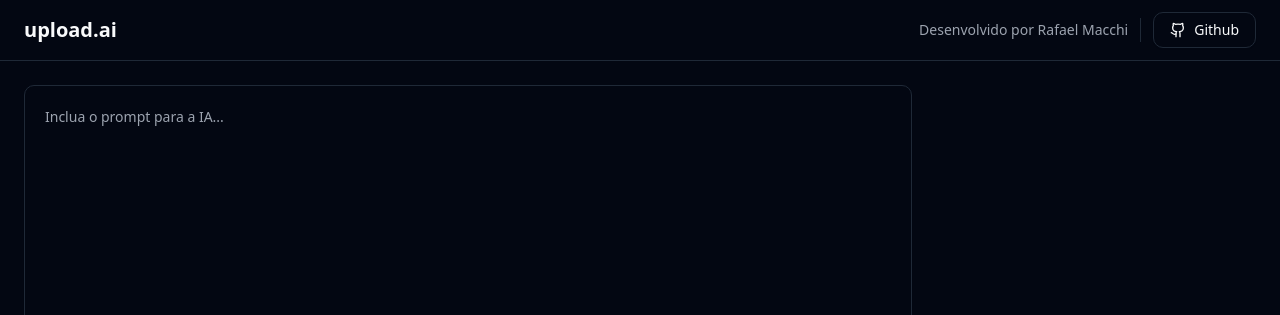
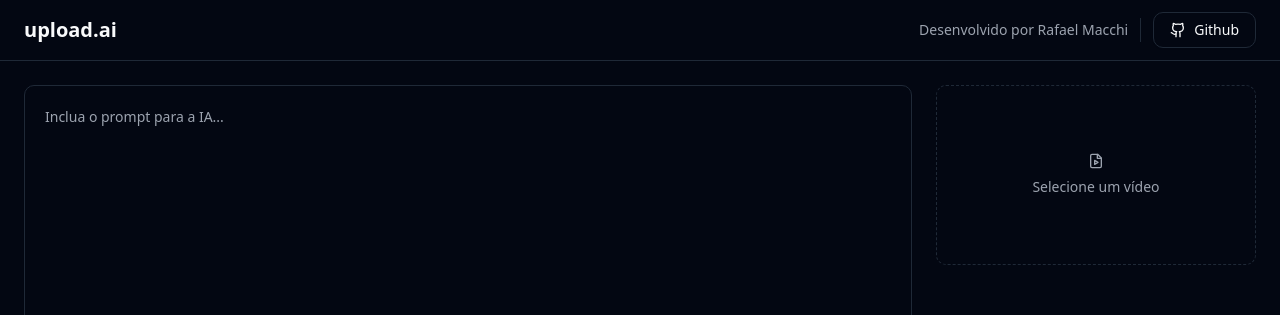
Before and after one commit to rmacchi/Upload.ai, a React (Vite) app: page / in a window 1280 px wide. Shown: the top 315 px of the page. Built offline with nearby package versions, Linux system fonts and the light colour scheme.

Commit message:
styled sidebar and created local file video

```diff
--- a/src/App.tsx
+++ b/src/App.tsx
@@ -1,4 +1,4 @@
-import { Github } from "lucide-react"
+import { Github, FileVideo } from "lucide-react"
 import { Button } from "./components/ui/button"
 import { Separator } from "./components/ui/separator"
 import { Textarea } from "./components/ui/textarea"
@@ -43,7 +43,20 @@
             Lembre-se: Você pode utilizar a variável <code className="text-violet-400">{'{transcription}'}</code> no seu prompt para adicionar o conteúdo da transcrição do video selecionado.
           </p>
         </div>
-        <aside className="w-80"></aside>
+
+        <aside className="w-80 space-y-6">
+          <form className="space-y-6">
+            <label
+            htmlFor="video"
+            className="border flex rounded-md aspect-video cursor-pointer border-dashed text-sm flex-col gap-2 items-center justify-center text-muted-foreground hover:bg-primary/10"
+            >
+              <FileVideo className="w-4 h-4"/>
+              Selecione um vídeo
+            </label>
+
+            <input type="file" id="video" accept="video/mp4" className="sr-only"/>
+          </form>
+        </aside>
       </main>
     </div>
   )
```
